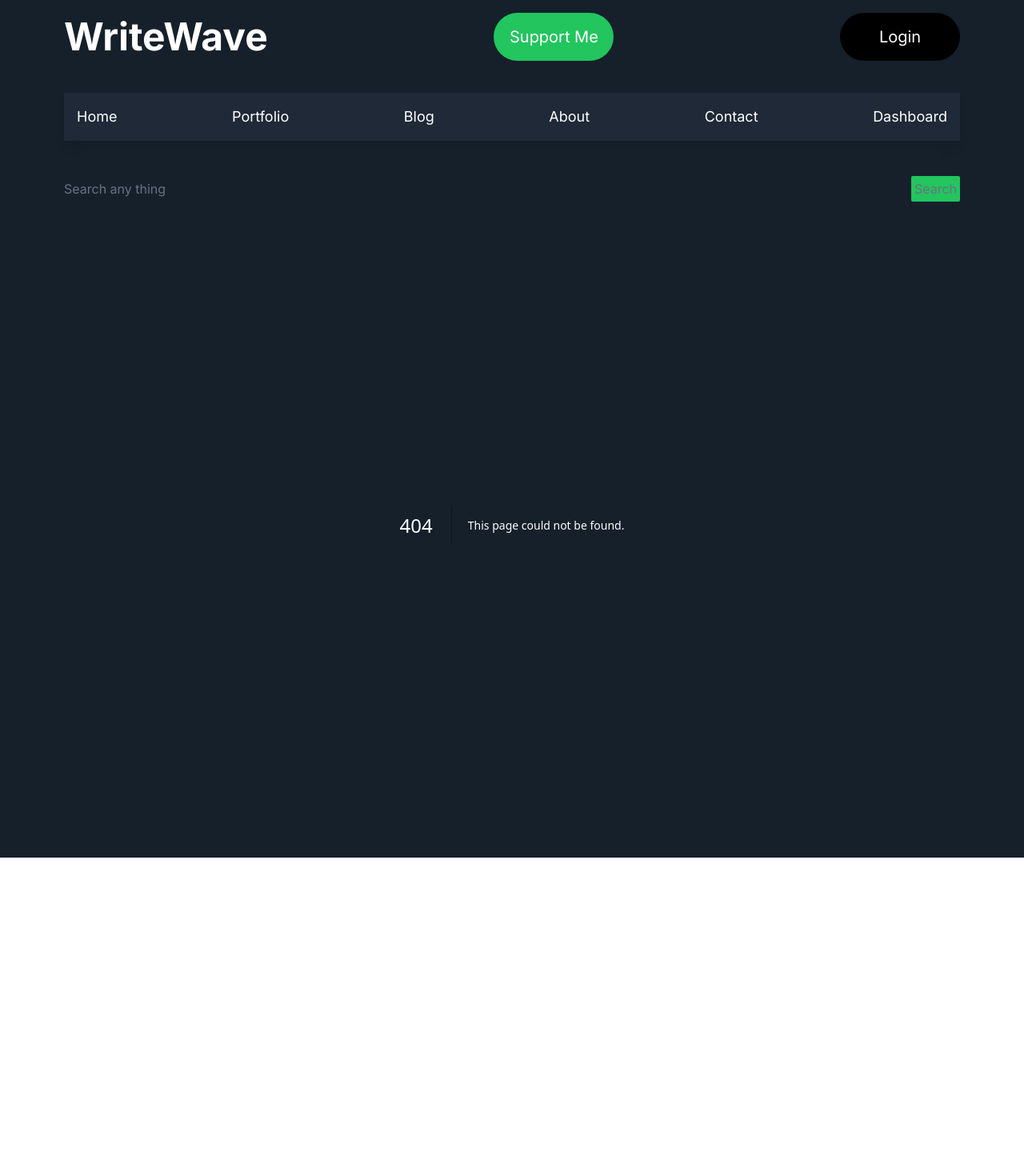
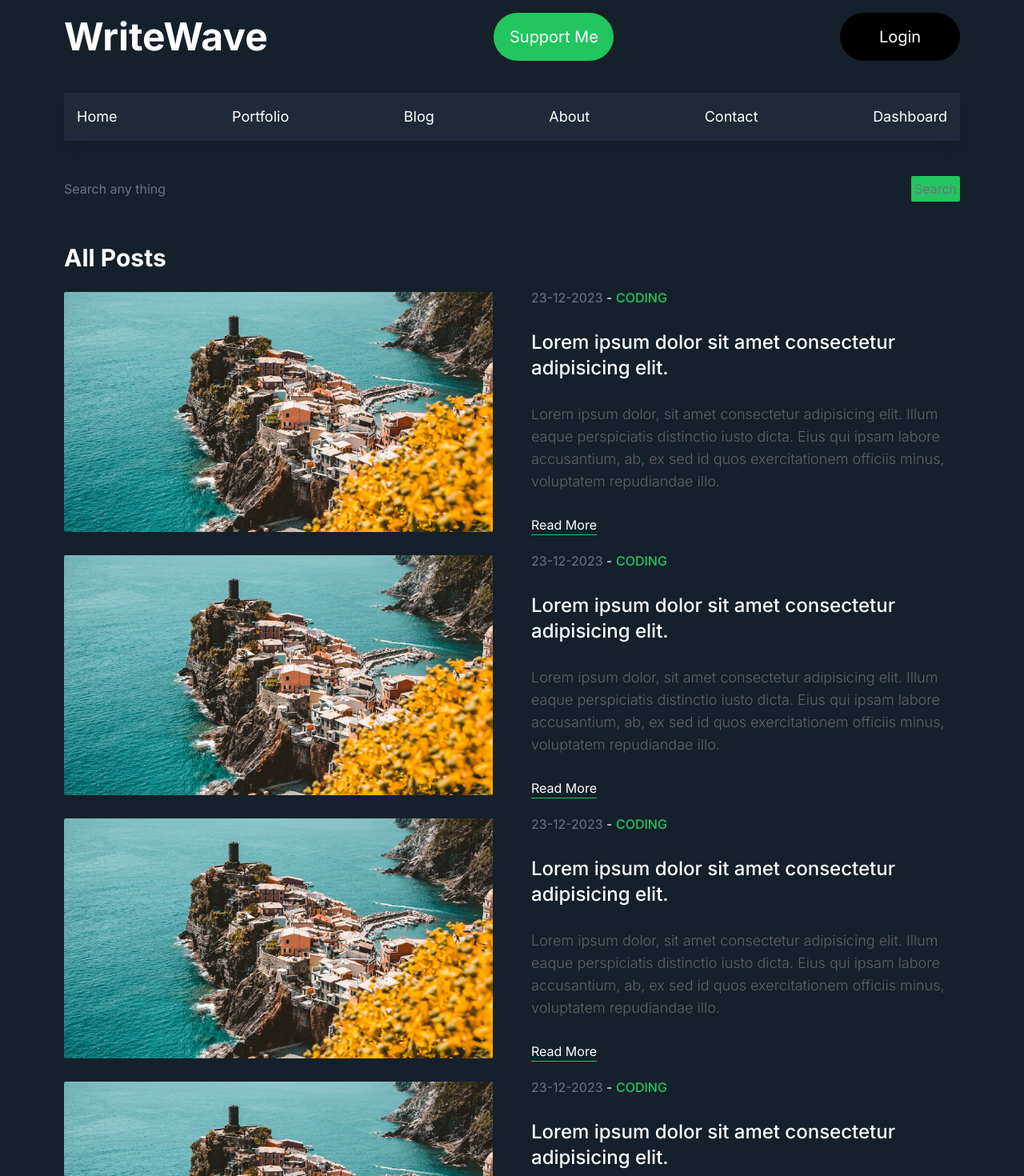
Before and after one commit to baaraka/writewave, a Next.js app: page /posts in a window 1280 px wide. Before the commit this address had no page. Shown: the top 1470 px of the page at 80% size. Before the commit the page ends 1072 px from the top, so only its background shows below. Built offline with nearby package versions, Linux system fonts and the light colour scheme.

Commit message:
create posts component

```diff
--- /dev/null
+++ b/src/app/posts/page.jsx
@@ -0,0 +1,20 @@
+import Card from "@/components/Card";
+import Pagination from "@/components/Pagination";
+import React from "react";
+
+const Posts = () => {
+  return (
+    <div className="my-12 flex flex-col gap-5 flex-5">
+      <h1 className="text-3xl font-bold">All Posts</h1>
+      <Card />
+      <Card />
+      <Card />
+      <Card />
+      <Card />
+      <Card />
+      <Pagination />
+    </div>
+  );
+};
+
+export default Posts;
```
